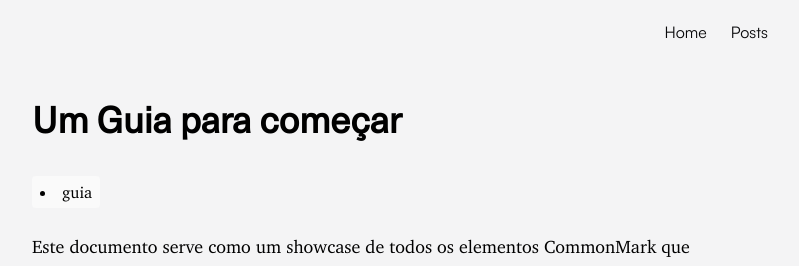
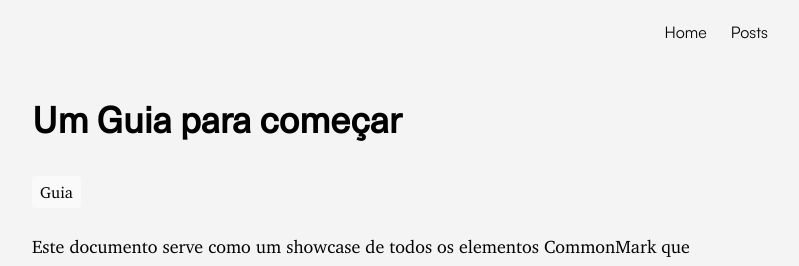
Before and after one commit to Onlyatsug/Personal-Blog, a React (Vite) app: page /posts/um-guia in a window 1280 px wide. Shown: the top 266 px of the page, without its empty margins (240-1039 px from the left). Built offline with nearby package versions, Linux system fonts and the light colour scheme.

Commit message:
fix: li bug

```diff
--- a/src/components/Tags.jsx
+++ b/src/components/Tags.jsx
@@ -11,7 +11,7 @@ function Tags({tags}) {
   return (
     <ul className='flex gap-3 p-0 mb-6'>
         {tags.map((tag, index) => (
-          <li key={index} className='bg-zinc-50 dark:bg-zinc-200 rounded-sm px-2 py-1'>{tag}</li>
+          <li key={index} className='bg-zinc-50 dark:bg-zinc-200 rounded-sm px-2 py-1 list-none'>{tag}</li>
         ))}
     </ul>
   )
--- a/src/posts/um-guia.mdx
+++ b/src/posts/um-guia.mdx
@@ -4,7 +4,7 @@ export const meta = {
   visual_date: 'Aug 20, 2025',
   context: `Este documento serve como um showcase de todos os elementos CommonMark que estilizamos. Usado para verificar se o CSS base está aplicando a formatação visual esperada em cada componente, desde os títulos até os blocos de código.`,
   published: true,
-  tags: ['guia'],
+  tags: ['Guia'],
   id: '001',
 }
 
```
